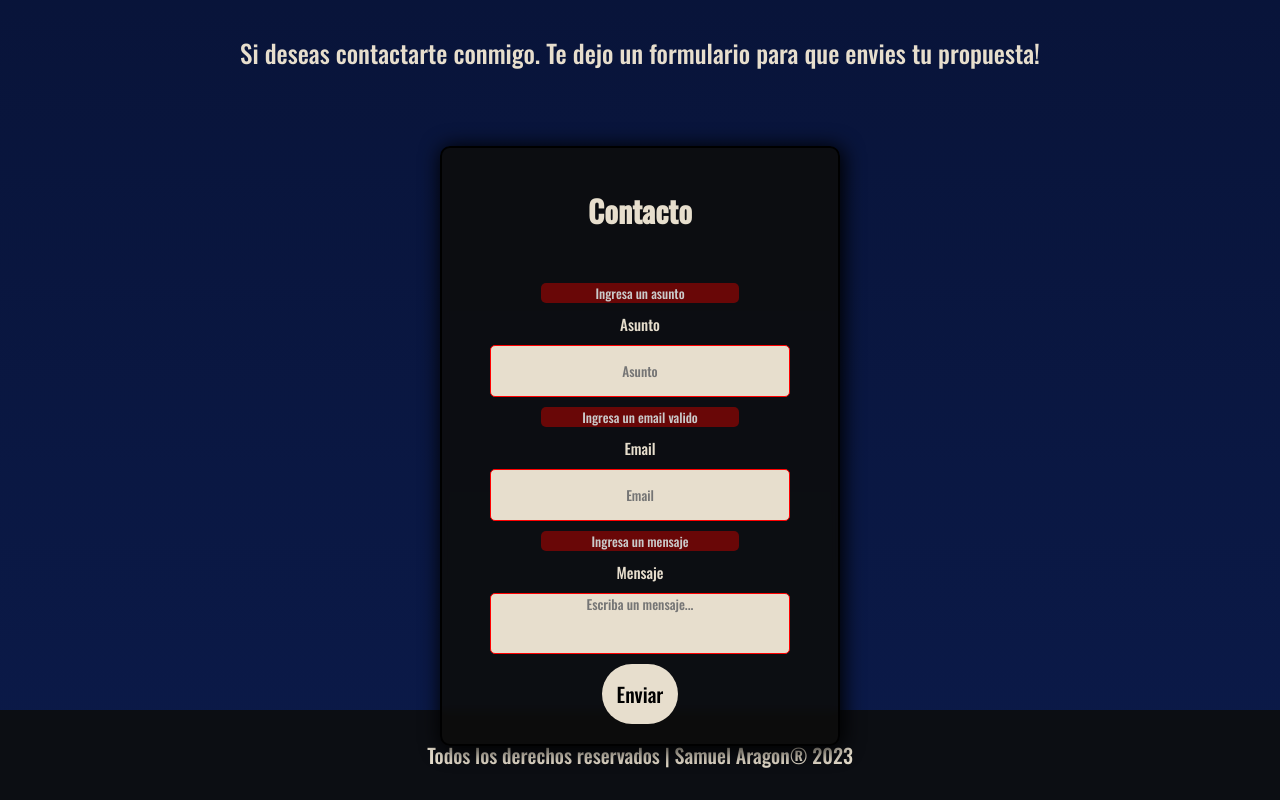
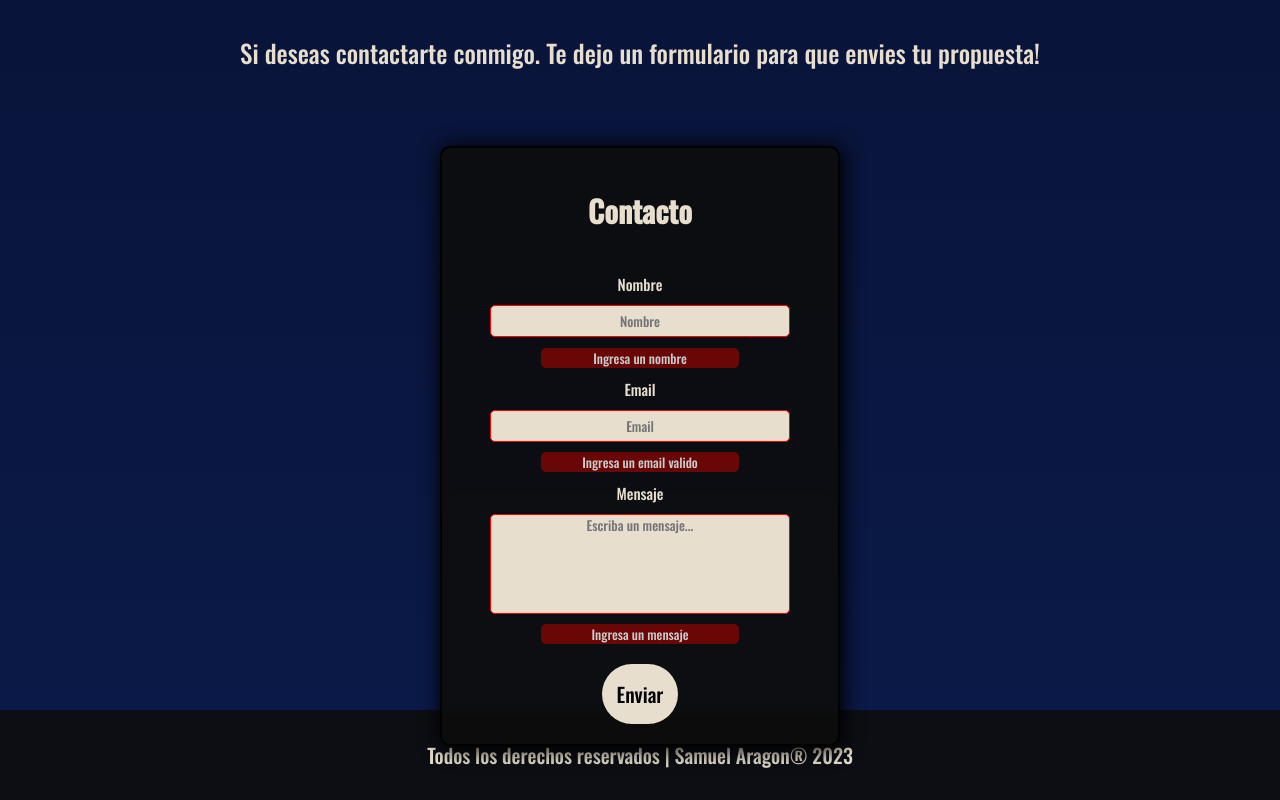
Before and after one commit to Samuelarag1/Portfolio, a React (Vite) app in the folder client/: page / in a window 1280 px wide. Shown: the part 2393-3193 px from the top of the page. Built offline with nearby package versions, Linux system fonts and the light colour scheme.

Commit message:
Modificacion en el envio del HTML en gmail

```diff
--- a/client/package.json
+++ b/client/package.json
@@ -7,7 +7,9 @@
     "start": "vite"
   },
   "dependencies": {
+    "@react-email/render": "^0.0.9",
     "axios": "^1.6.0",
+    "nodemailer": "^6.9.7",
     "react": "^18.2.0",
     "react-dom": "^18.2.0",
     "react-scroll": "^1.9.0"
--- a/client/src/components/fourthPage/FourthPage.jsx
+++ b/client/src/components/fourthPage/FourthPage.jsx
@@ -68,26 +68,21 @@ const FourthPage = () => {
         <form onSubmit={handleOnSubmit}>
           <h4>Contacto</h4>
 
-          {error.subject !== "" ? (
-            <h6 className={styles.error}>Ingresa un asunto</h6>
-          ) : (
-            ""
-          )}
-          <span>Asunto</span>
+          <span>Nombre</span>
           <input
             name="subject"
             onChange={handleOnChange}
             type="text"
-            placeholder="Asunto"
+            placeholder="Nombre"
             value={input.subject}
             className={error.subject !== "" ? styles.empty : ""}
           />
-
-          {re.test(input.email) === false ? (
-            <h6 className={styles.error}>Ingresa un email valido</h6>
+          {error.subject !== "" ? (
+            <h6 className={styles.error}>Ingresa un nombre</h6>
           ) : (
             ""
           )}
+
           <span>Email</span>
           <input
             value={input.email}
@@ -97,9 +92,8 @@ const FourthPage = () => {
             onChange={handleOnChange}
             className={error.email !== "" ? styles.empty : ""}
           />
-
-          {error.text !== "" ? (
-            <h6 className={styles.error}>Ingresa un mensaje</h6>
+          {re.test(input.email) === false ? (
+            <h6 className={styles.error}>Ingresa un email valido</h6>
           ) : (
             ""
           )}
@@ -113,6 +107,12 @@ const FourthPage = () => {
             value={input.text}
             className={error.text !== "" ? styles.empty : ""}
           ></textarea>
+          {error.text !== "" ? (
+            <h6 className={styles.error}>Ingresa un mensaje</h6>
+          ) : (
+            ""
+          )}
+
           <hr />
           <button type="submit">Enviar</button>
         </form>
--- a/client/src/components/fourthPage/fourthpage.module.css
+++ b/client/src/components/fourthPage/fourthpage.module.css
@@ -61,7 +61,7 @@ input{
     background-color: var(--Bone);
     width: 30rem;
     border: none;
-    padding: 1.5rem;
+    padding: .5rem;
     border-radius: 5px;
     margin-bottom: auto;
     font-family: var(--fuentePrincipal);
```
Also changed, not shown: 2 other files (tests, documents, lock files or other folders).
